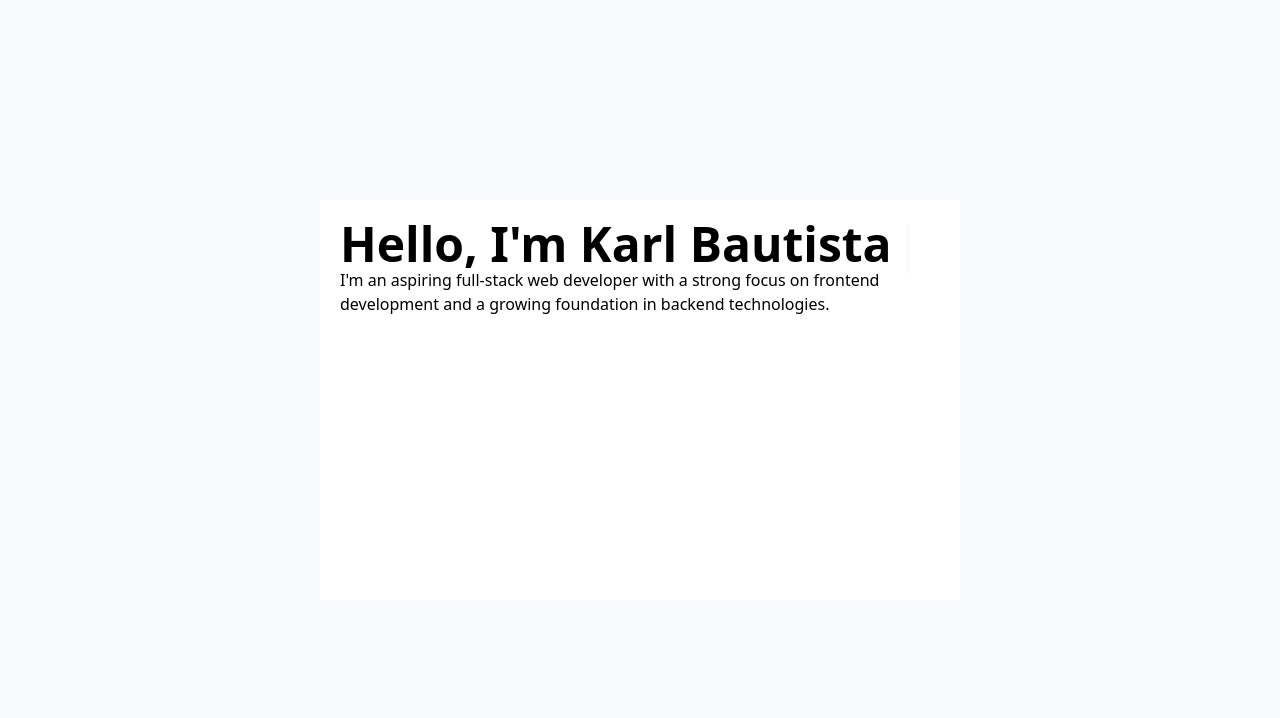
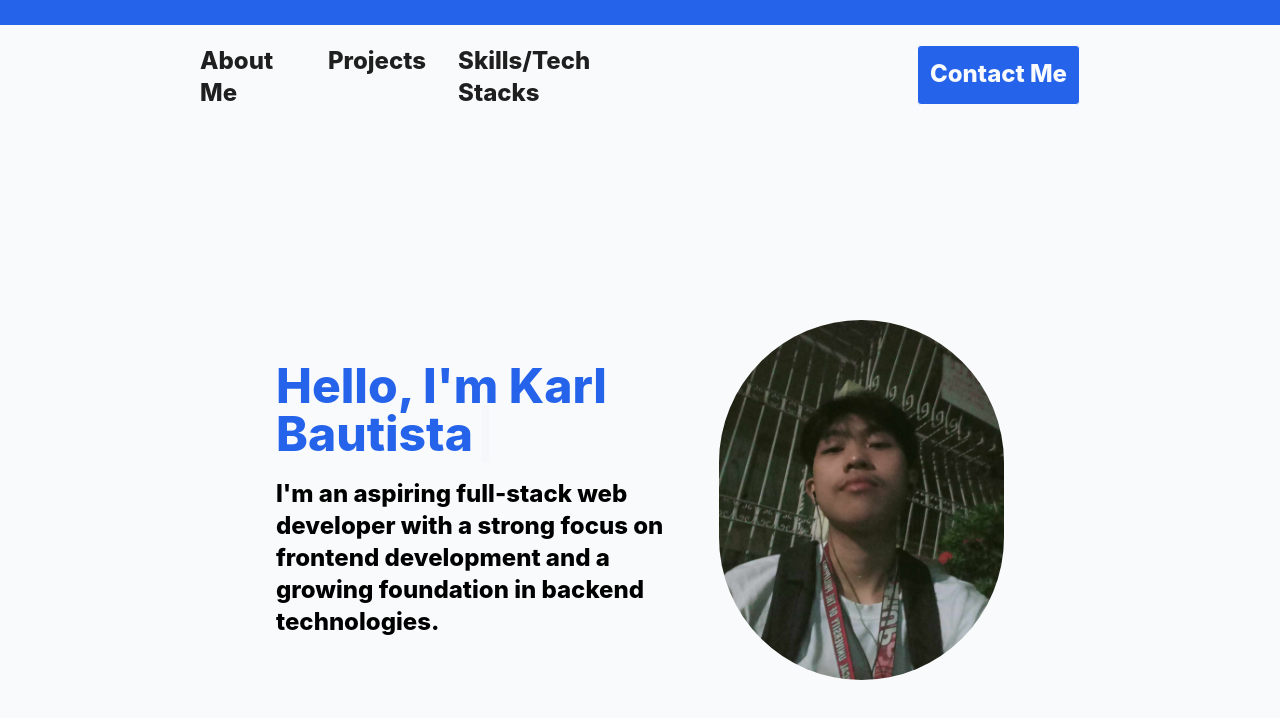
Before and after one commit to KarlBautista/Portfolio, a React (Vite) app in the folder Portfolio/: page / in a window 1280 px wide. Shown: the top 718 px of the page. Built offline with nearby package versions, Linux system fonts and the light colour scheme.

Commit message:
enhance and added framer motion in my hero section

```diff
--- a/Portfolio/package.json
+++ b/Portfolio/package.json
@@ -11,6 +11,7 @@
   },
   "dependencies": {
     "@tailwindcss/vite": "^4.1.17",
+    "framer-motion": "^12.23.24",
     "react": "^19.2.0",
     "react-dom": "^19.2.0",
     "react-simple-typewriter": "^5.0.1",
--- a/Portfolio/src/App.jsx
+++ b/Portfolio/src/App.jsx
@@ -1,9 +1,11 @@
 import React from 'react'
 import Hero from './components/Hero'
+import Header from './components/Header'
 
 const App = () => {
   return (
     <div className='h-auto w-full bg-[#F9FAFB]'>
+        <Header />
         <Hero />
     </div>
   )
--- /dev/null
+++ b/Portfolio/src/components/Header.jsx
@@ -0,0 +1,53 @@
+import React from 'react'
+import HeaderTop from './HeaderTop'
+import { motion } from 'framer-motion'
+
+const containerVariants = {
+  hidden: {},
+  visible: {
+    transition: {
+      staggerChildren: 0.2,
+    },
+  },
+}
+
+const itemVariants = {
+  hidden: { opacity: 0, y: -50 },
+  visible: { opacity: 1, y: 0, transition: { duration: 0.6, ease: "easeOut" } },
+}
+
+const Header = () => {
+  return (
+    <section className='w-full h-[100px] '>
+      <HeaderTop />
+      <div className='w-full h-[100px] flex justify-between px-50 py-5'>
+        <motion.div
+          className='flex w-[50%] gap-8'
+          variants={containerVariants}
+          initial="hidden"
+          animate="visible"
+        >
+          <motion.a href="" className='text-2xl font-extrabold text-[#1F1F1F]' variants={itemVariants}>
+            About Me
+          </motion.a>
+          <motion.a href="" className='text-2xl font-extrabold text-[#1F1F1F]' variants={itemVariants}>
+            Projects
+          </motion.a>
+          <motion.a href="" className='text-2xl font-extrabold text-[#1F1F1F]' variants={itemVariants}>
+            Skills/Tech Stacks
+          </motion.a>
+        </motion.div>
+        <motion.div className='border p-3 bg-[#2563EB] border-[#F9FAFB] rounded-sm'
+            initial={{ opacity: 0, y: -50 }}
+            animate={{ opacity: 1, y: 0 }}
+            transition={{ duration: 1.6, ease: "easeOut"}}>
+          <motion.a href="" className='text-2xl font-extrabold text-[#F9FAFB]' >
+            Contact Me
+          </motion.a>
+        </motion.div>
+      </div>
+    </section>
+  )
+}
+
+export default Header
--- /dev/null
+++ b/Portfolio/src/components/HeaderTop.jsx
@@ -0,0 +1,11 @@
+import React from 'react'
+
+const HeaderTop = () => {
+  return (
+     <div className='w-full h-[25px] bg-[#2563EB]'>
+
+    </div>
+  )
+}
+
+export default HeaderTop
--- a/Portfolio/src/components/Hero.jsx
+++ b/Portfolio/src/components/Hero.jsx
@@ -1,14 +1,29 @@
 import React from 'react'
 import HeroTitle from './HeroTitle'
+import MyPicture from "../assets/mypicture.jpg"
+import { easeOut, motion } from 'framer-motion'
 const Hero = () => {
   return (
-    <div className='w-full h-[100vh] flex justify-center items-center'>
-        <div className='w-[50%] h-[50%] bg-white flex flex-col p-5 '>
-            <HeroTitle />
-            <div className=''>
-                <h1>I'm an aspiring full-stack web developer with a strong focus on frontend development and a
-                    growing foundation in backend technologies.</h1>
-            </div>
+    <div className='w-full h-[100vh] flex justify-center items-center font-extrabold'>
+        <div className='w-[60%] h-[50%] flex p-5 justify-center gap-4'>
+            <motion.div className='w-[60%] h-full flex flex-col justify-center gap-5 '
+                        initial={{ opacity: 0, x: -150 }}
+                        animate={{ opacity: 1, x: 0 }}
+                        transition={{ duration: 1.2 , ease: "easeOut" }}>
+                <HeroTitle />
+                <div className='w-full'>
+                    <h1 className='text-2xl text-black'>I'm an aspiring full-stack web developer with a strong focus on frontend development and a
+                        growing foundation in backend technologies.</h1>
+                </div>
+            </motion.div>
+
+            <motion.div className='w-[40%] h-full rounded-full flex justify-center items-center'
+                        initial={{ opacity: 0, x: 150 }}
+                        animate={{ opacity: 1, x: 0 }}
+                        transition={{ duration: 1.2, ease: "easeOut"}}>
+
+                <img src={MyPicture} alt="my picture"  className='rounded-full w-full h-full object-cover'/>
+            </motion.div>
         </div>
 
     </div>
--- a/Portfolio/src/components/HeroTitle.jsx
+++ b/Portfolio/src/components/HeroTitle.jsx
@@ -2,7 +2,7 @@ import React from 'react'
 import { Typewriter } from 'react-simple-typewriter'
 const HeroTitle = () => {
   return (
-    <h1 className='text-5xl font-bold'>
+    <h1 className='text-5xl font-extrabold text-[#2563EB]'>
         <Typewriter
             words={["Hello, I'm Karl Bautista"]}
             loop
@@ -11,6 +11,7 @@ const HeroTitle = () => {
             typeSpeed={60}
             deleteSpeed={40}
             delaySpeed={1200}
+            className=""
 
         />
     </h1>
--- a/Portfolio/src/index.css
+++ b/Portfolio/src/index.css
@@ -1 +1,6 @@
-@import "tailwindcss"
+@import "tailwindcss";
+@import url('https://fonts.googleapis.com/css2?family=Inter:ital,opsz,wght@0,14..32,100..900;1,14..32,100..900&display=swap');
+
+* {
+  font-family: "Inter", sans-serif;
+}
```
Also changed, not shown: Portfolio/src/assets/mypicture.jpg (added), 1 other file (tests, documents, lock files or other folders).
